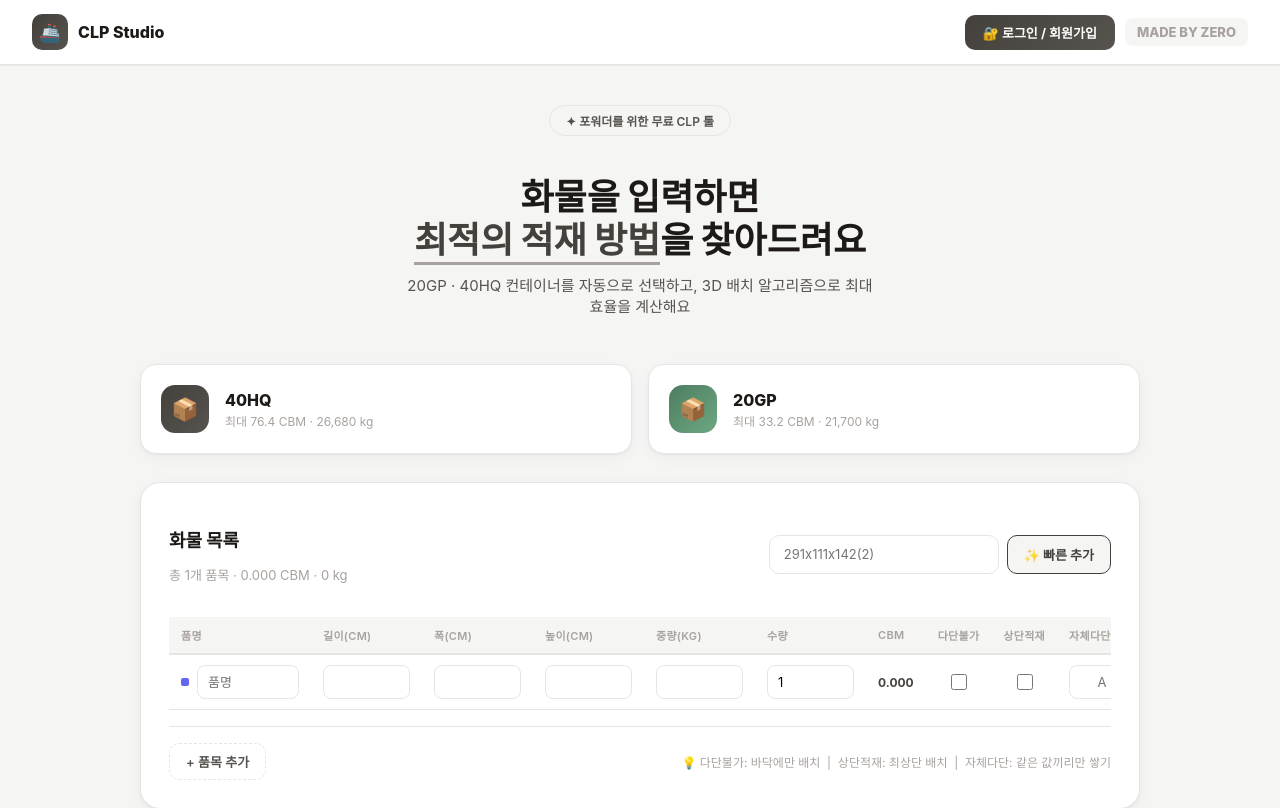
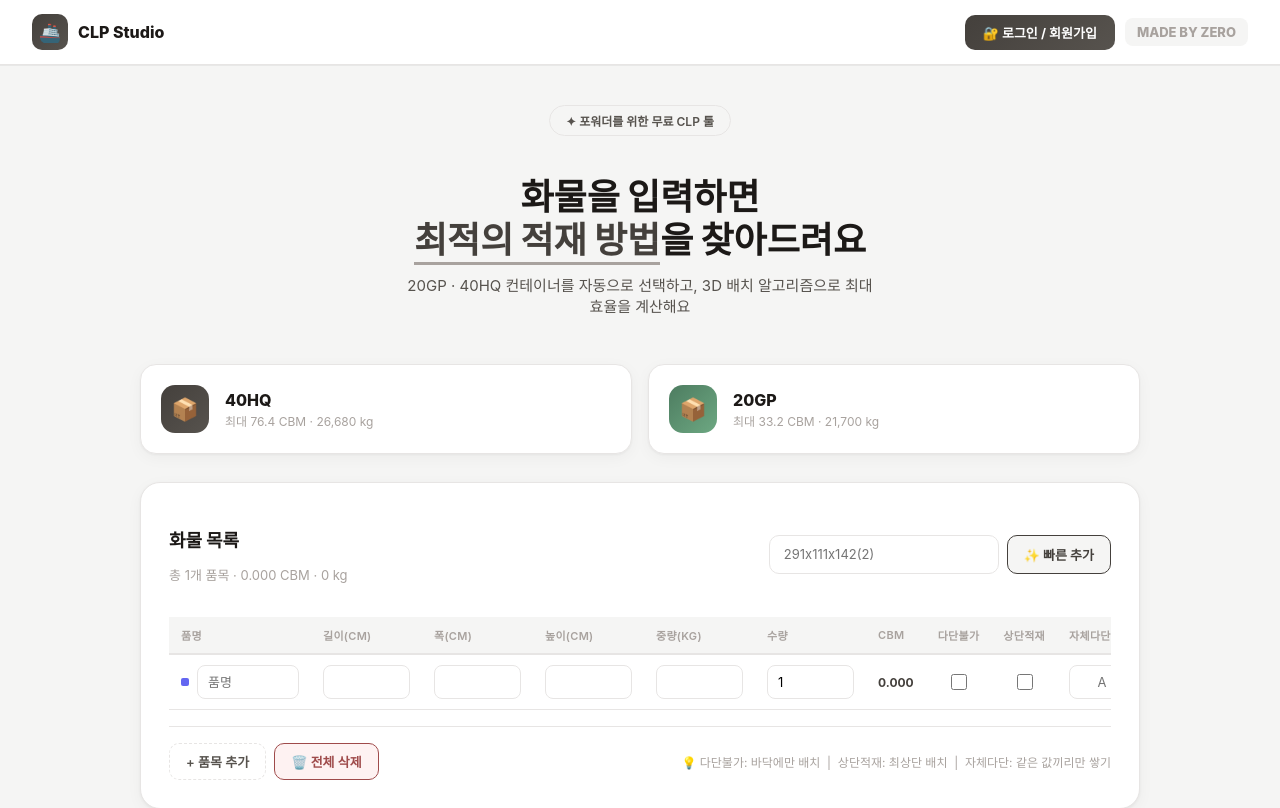
Before and after one commit to malgm-kim/clp-site, a Next.js app: page / in a window 1280 px wide. Shown: the top 808 px of the page. Built offline with nearby package versions, Linux system fonts and the light colour scheme.

Commit message:
Update page.tsx
전체 삭제 버튼

```diff
--- a/app/page.tsx
+++ b/app/page.tsx
@@ -2971,6 +2971,7 @@ export default function Home() {
               borderTop: `1px solid ${theme.border}`,
             }}
           >
+            <div style={{ display: 'flex', gap: 8 }}>
               <button
                 onClick={addCargo}
                 style={{
@@ -2987,6 +2988,23 @@ export default function Home() {
               >
                 + 품목 추가
               </button>
+              <button
+                onClick={() => setCargos([])}
+                style={{
+                  padding: '8px 16px',
+                  borderRadius: 10,
+                  border: `1.5px solid ${theme.danger}`,
+                  background: '#fef2f2',
+                  color: theme.danger,
+                  fontWeight: 600,
+                  fontSize: 13,
+                  cursor: 'pointer',
+                  fontFamily: 'inherit',
+                }}
+              >
+                🗑️ 전체 삭제
+              </button>
+            </div>
             <div style={{ fontSize: 12, color: theme.textMuted }}>
               💡 다단불가: 바닥에만 배치 &nbsp;|&nbsp; 상단적재: 최상단 배치
               &nbsp;|&nbsp; 자체다단: 같은 값끼리만 쌓기
```
Lines whose indentation alone changed are shown as unchanged.
